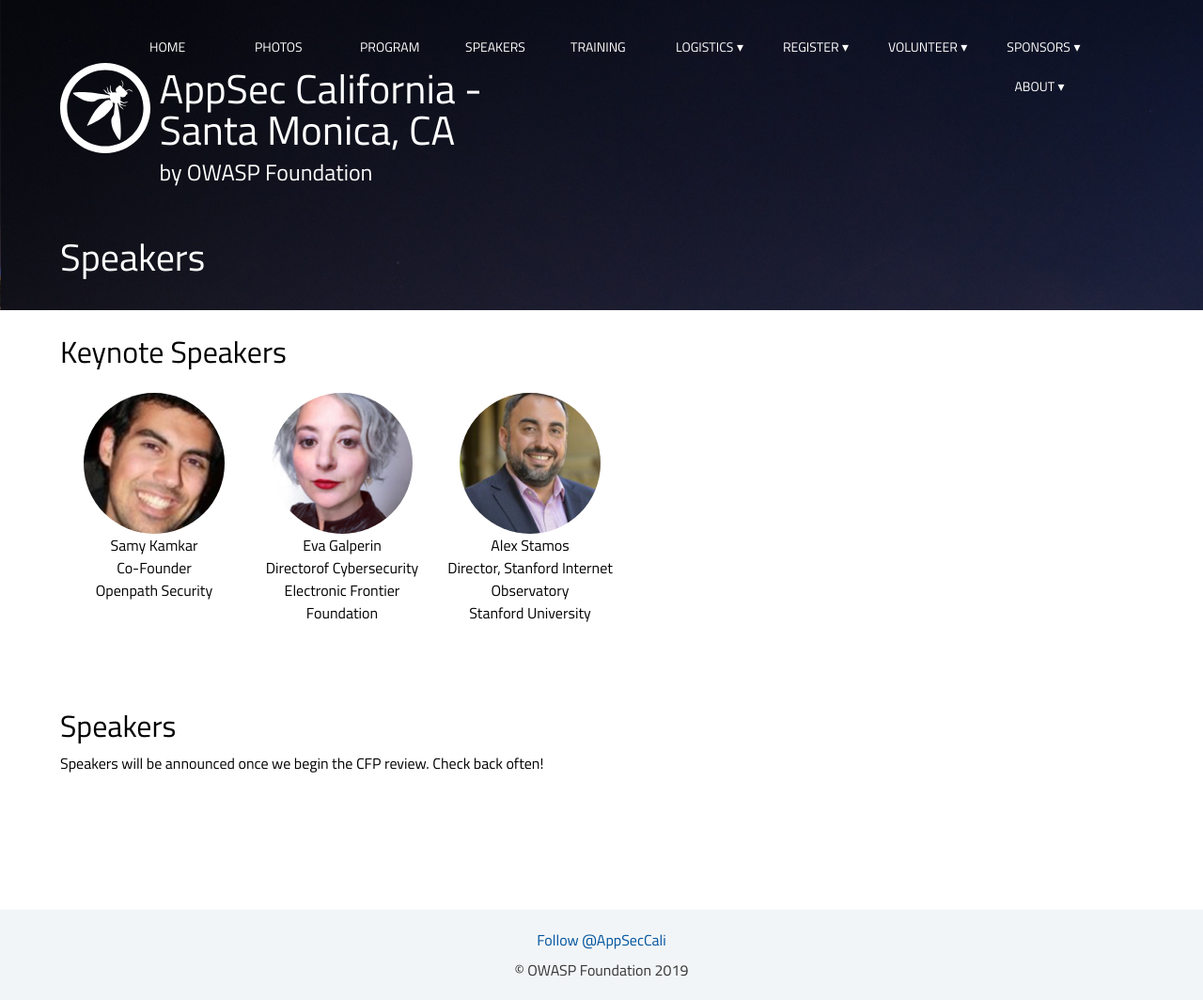
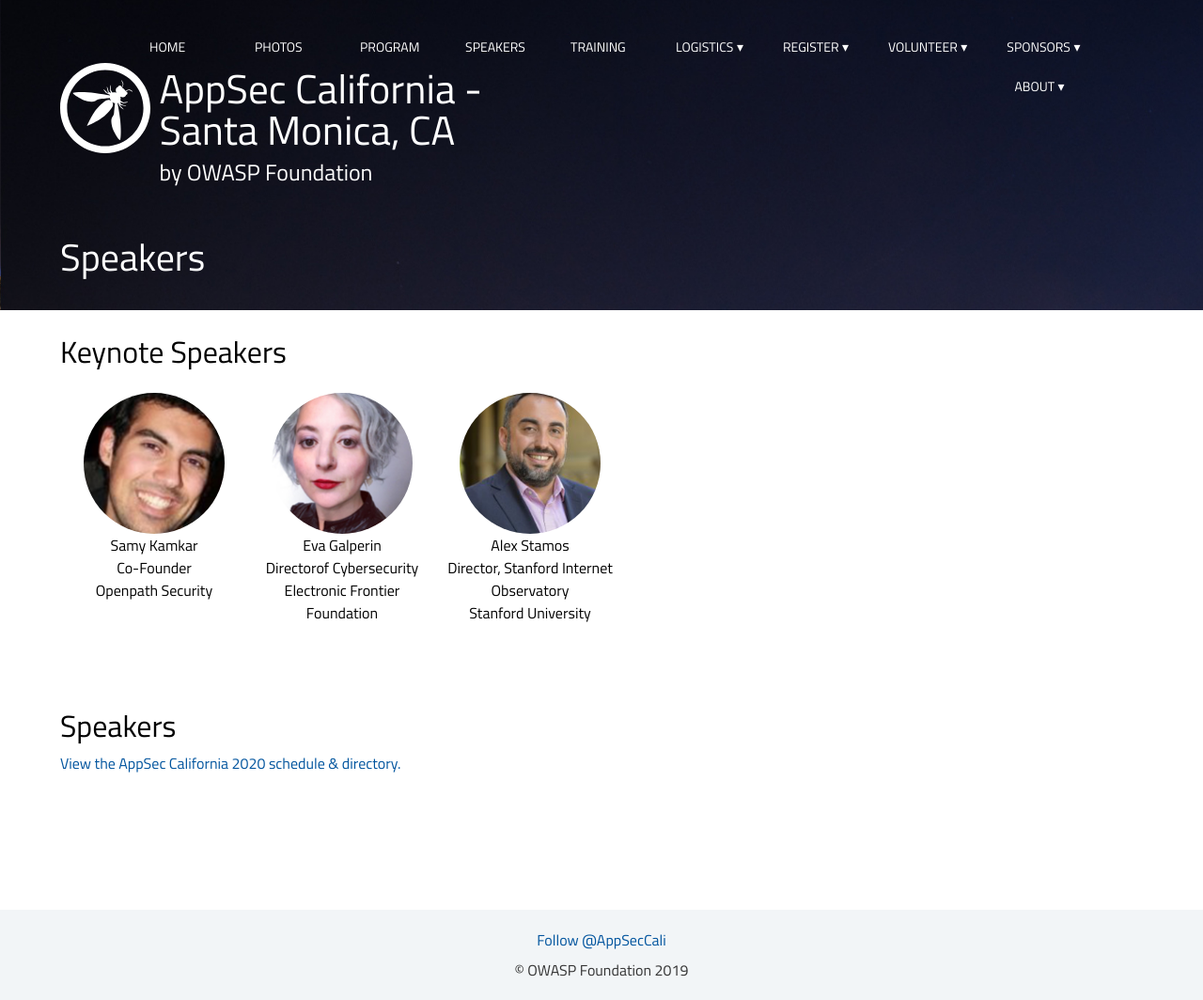
Before and after one commit to OWASP/2020-appseccalifornia, a Jekyll site: the page built from speakers/index.html, in a window 1280 px wide. Shown: the whole page at 94% size. Built offline with Jekyll 4.4.1, drawn with Linux system fonts in a browser that asks for light colours; some web fonts are replaced; a script that is not in the unit is left out; comment, search, counter and statistics services are not loaded.

Commit message:
adding speaker embed

```diff
--- a/speakers/index.html
+++ b/speakers/index.html
@@ -33,5 +33,5 @@
 </section>
 <section>
 <h2>Speakers</h2>
-<p>Speakers will be announced once we begin the CFP review. Check back often!</p>
+<a id="sched-embed" href="//appseccalifornia2020.sched.com/directory/speakers">View the AppSec California 2020 schedule &amp; directory.</a><script type="text/javascript" src="//appseccalifornia2020.sched.com/js/embed.js"></script>
 </section>
```
